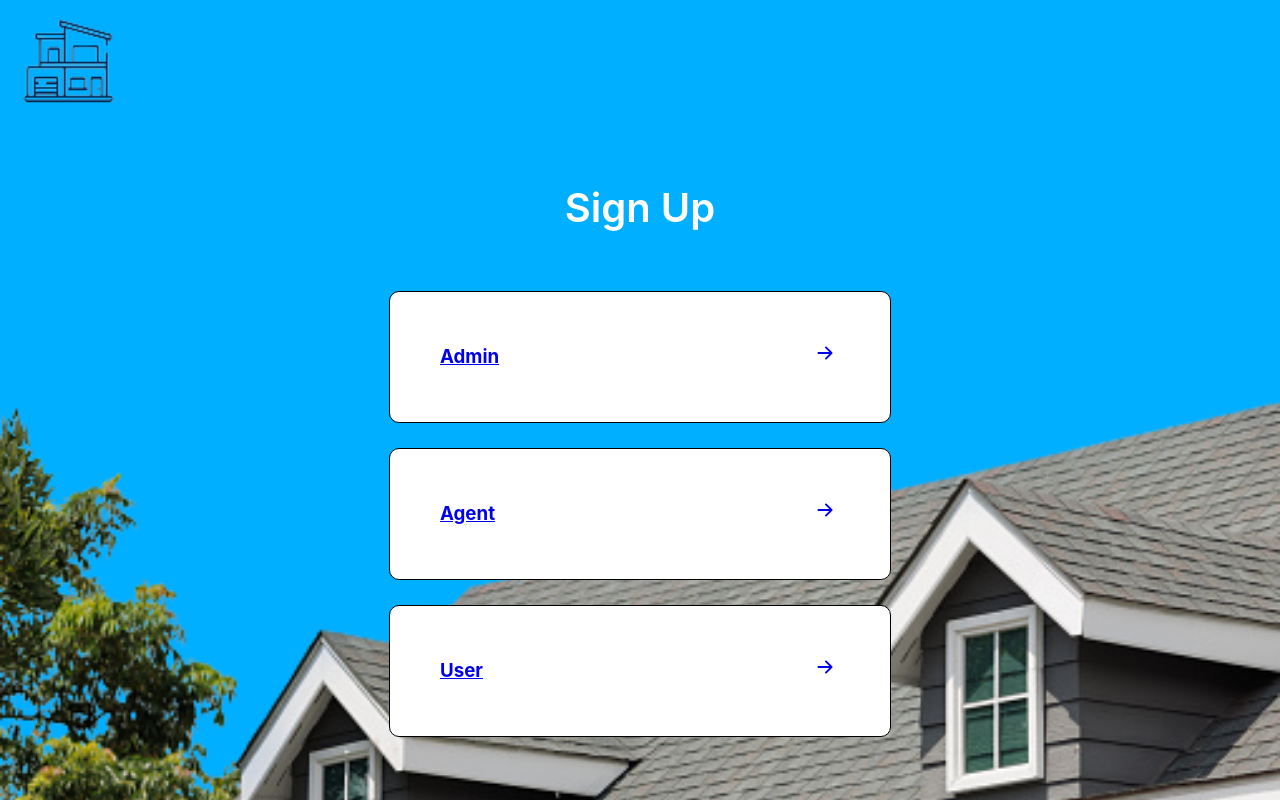
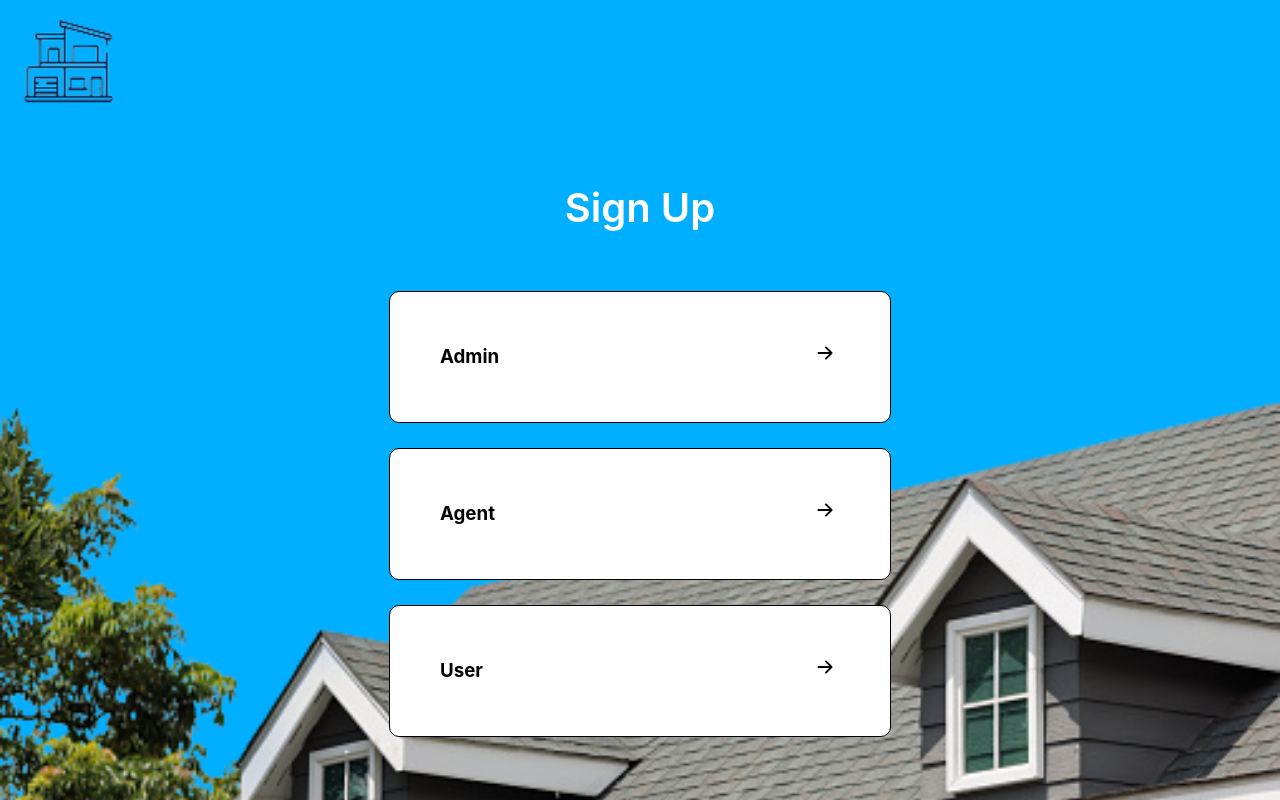
Before and after one commit to dev-sylv/Node-Agenda, a React (Create React App) app in the folder client/: page / in a window 1280 px wide. Built offline with nearby package versions, Linux system fonts and the light colour scheme.

Commit message:
saved all

```diff
--- a/client/src/Components/AllRoutes/AllRoutes.tsx
+++ b/client/src/Components/AllRoutes/AllRoutes.tsx
@@ -2,10 +2,15 @@ import React from "react";
 import { useRoutes } from "react-router-dom";
 import AdminSignUp from "../Auth/AdminSignUp";
 import AgentSignUp from "../Auth/AgentSignUp";
+import MainRegister from "../Auth/MainRegister";
 import UserSignUp from "../Auth/UserSignUp";
 
 const AllRoutes = () => {
   const element = useRoutes([
+    {
+      path: "/",
+      element: <MainRegister />,
+    },
     {
       path: "/admin",
       element: <AdminSignUp />,
--- a/client/src/Components/Auth/MainRegister.tsx
+++ b/client/src/Components/Auth/MainRegister.tsx
@@ -134,6 +134,8 @@ const AuthBox = styled(Link)`
   justify-content: center;
   margin-top: 25px;
   cursor: pointer;
+  text-decoration: none;
+  color: black;
   span {
     font-size: 30px;
   }
```
